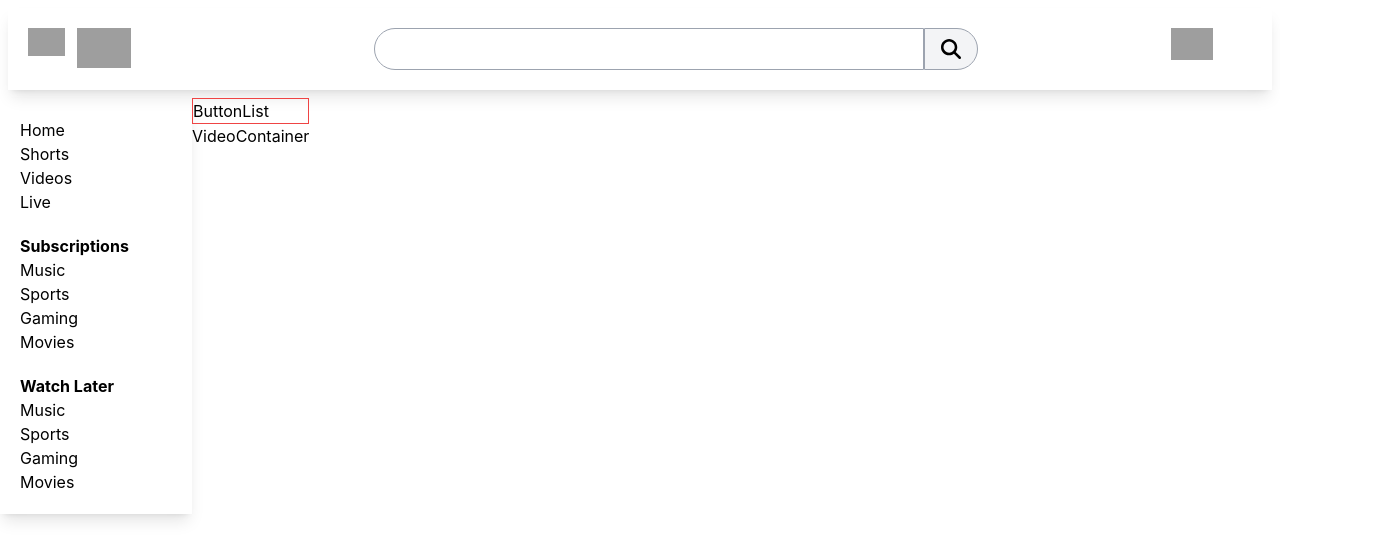
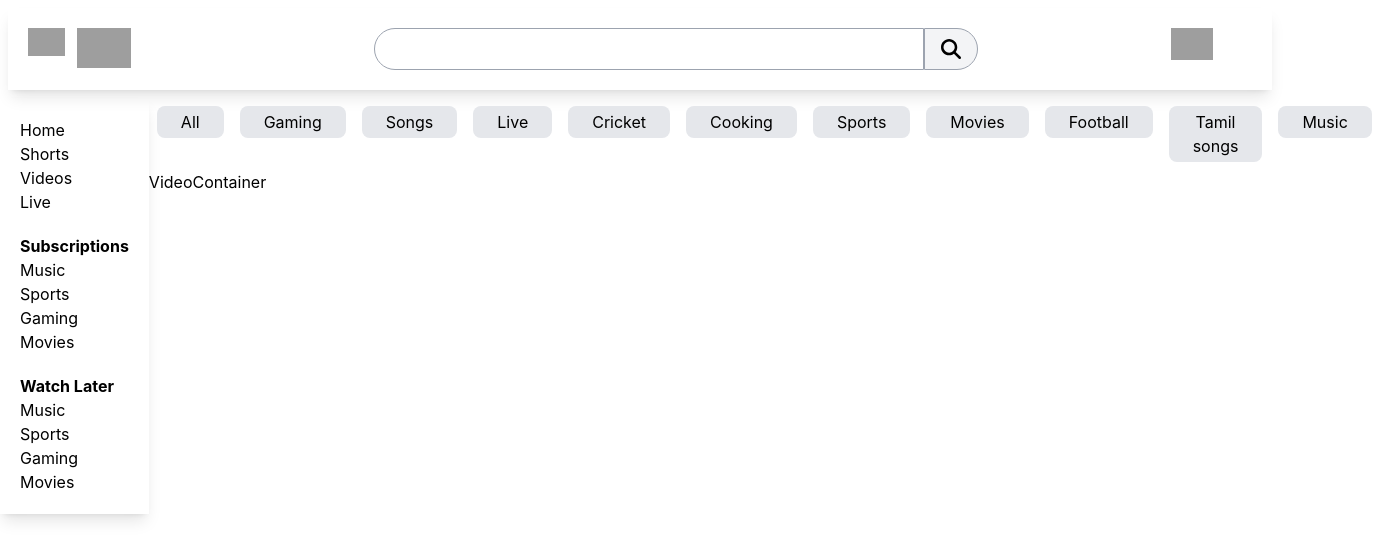
Before and after one commit to SayanthPavi/My-YouTube-App-Clone-Redux, a React (Create React App) app: page / in a window 1280 px wide. Shown: the top 560 px of the page, 1380 px wide, since content can reach past the window. Built offline with nearby package versions, Linux system fonts and the light colour scheme; grey boxes are pictures that could not be loaded; the HTML template or start-up script is replaced by a standard one.

Commit message:
created button list and button components

```diff
--- /dev/null
+++ b/src/components/Button.js
@@ -0,0 +1,11 @@
+import React from "react";
+
+const Button = ({name}) => {
+  return (
+    <div>
+      <button className="px-6 py-1 m-2 bg-gray-200 rounded-lg ">{name}</button>
+    </div>
+  );
+};
+
+export default Button;
--- a/src/components/ButtonList.js
+++ b/src/components/ButtonList.js
@@ -1,8 +1,23 @@
 import React from 'react'
+import Button from './Button'
 
-const ButtonList = () => {
+const ButtonList = (prpos) => {
   return (
-    <div className="border border-red-500 ">ButtonList</div>
+    <div className="flex">
+      <Button name="All" />
+      <Button name="Gaming" />
+      <Button name="Songs" />
+      <Button name="Live" />
+      <Button name="Cricket" />
+      <Button name="Cooking" />
+      <Button name="Sports" />
+      <Button name="Movies" />
+      <Button name="Football" />
+      <Button name="Tamil songs" />
+      <Button name="Music" />
+
+    </div>
+
   )
 }
 
```
